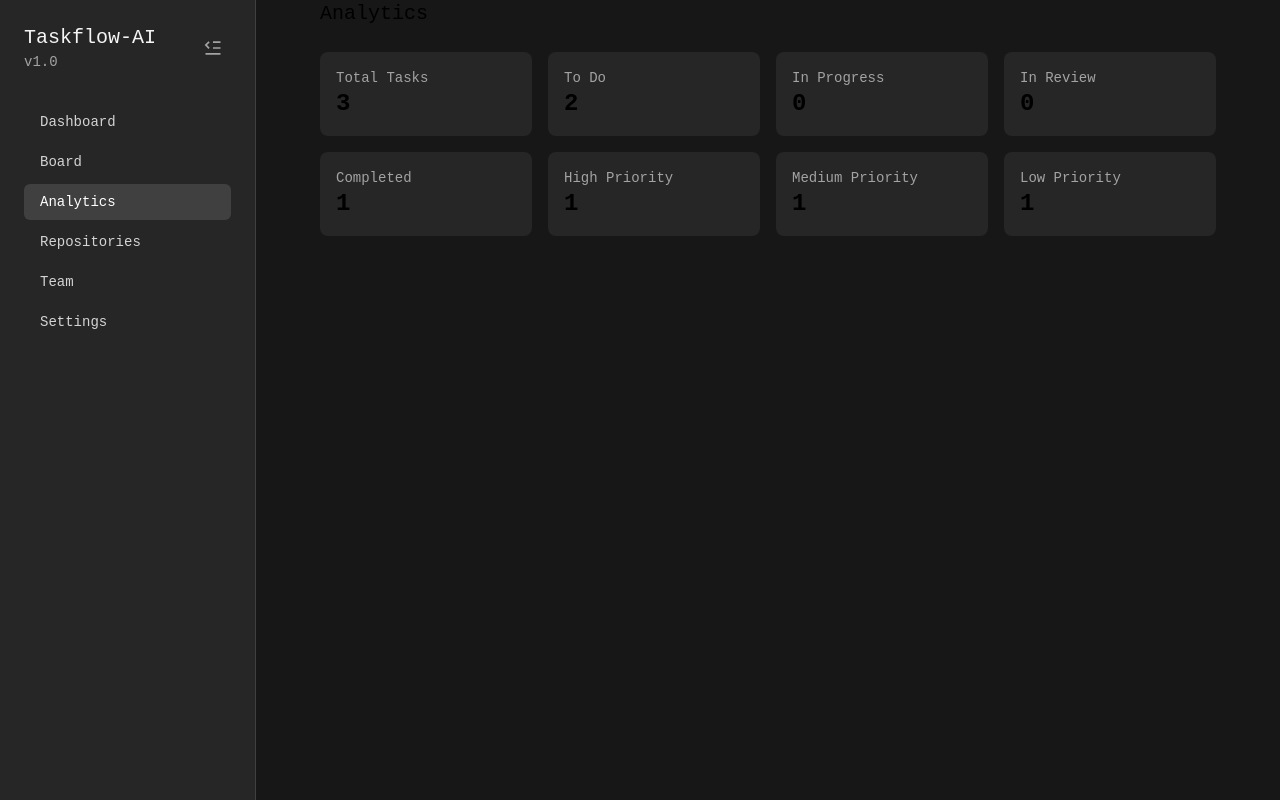
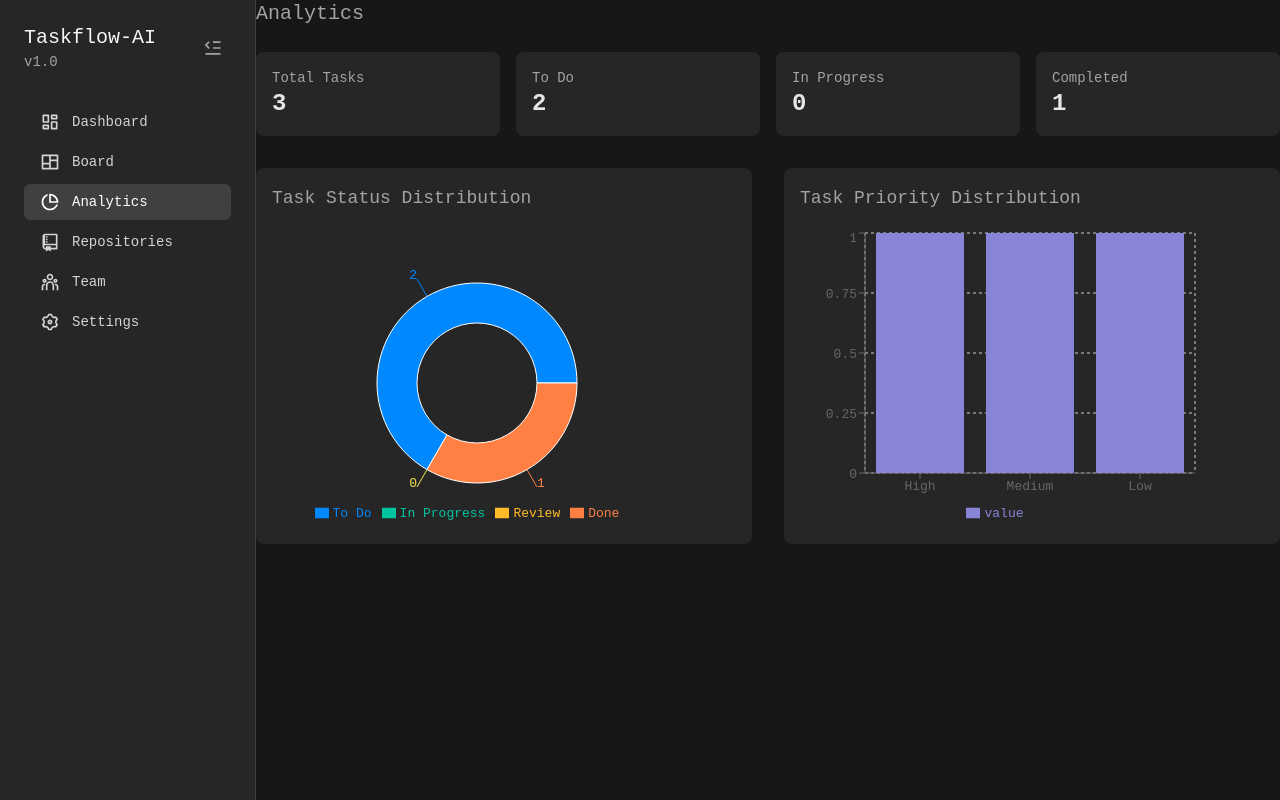
Before and after one commit to TM1988/Taskflow-AI, a Next.js app: page /analytics in a window 1280 px wide. Built offline with nearby package versions, Linux system fonts and the light colour scheme.

Commit message:
Add icons and fix text colors

```diff
--- a/app/analytics/page.tsx
+++ b/app/analytics/page.tsx
@@ -2,6 +2,7 @@
 
 import { useContext } from 'react'
 import { TodoContext } from '@/app/providers'
+import { BarChart, Bar, XAxis, YAxis, CartesianGrid, Tooltip, Legend, PieChart, Pie, Cell } from 'recharts'
 
 export default function Analytics() {
   const { tasks = [] } = useContext(TodoContext) || {}
@@ -17,42 +18,77 @@ export default function Analytics() {
     lowPriority: tasks.filter(task => task.priority === 'low').length,
   }
 
+  const statusData = [
+    { name: 'To Do', value: stats.todo },
+    { name: 'In Progress', value: stats.inProgress },
+    { name: 'Review', value: stats.review },
+    { name: 'Done', value: stats.done },
+  ]
+
+  const priorityData = [
+    { name: 'High', value: stats.highPriority },
+    { name: 'Medium', value: stats.mediumPriority },
+    { name: 'Low', value: stats.lowPriority },
+  ]
+
+  const COLORS = ['#0088FE', '#00C49F', '#FFBB28', '#FF8042']
+
   return (
-    <div className="max-w-4xl mx-auto">
-      <h2 className="text-xl mb-6">Analytics</h2>
+    <div className="max-w-6xl mx-auto">
+      <h2 className="text-xl mb-6 text-gray-500 dark:text-gray-400">Analytics</h2>
 
-      <div className="grid grid-cols-2 md:grid-cols-4 gap-4">
+      <div className="grid grid-cols-2 md:grid-cols-4 gap-4 mb-8">
         <div className="bg-white dark:bg-gray-800 p-4 rounded-lg">
           <h3 className="text-sm text-gray-500 dark:text-gray-400">Total Tasks</h3>
-          <p className="text-2xl font-bold">{stats.total}</p>
+          <p className="text-2xl font-bold text-gray-700 dark:text-gray-200">{stats.total}</p>
         </div>
         <div className="bg-white dark:bg-gray-800 p-4 rounded-lg">
           <h3 className="text-sm text-gray-500 dark:text-gray-400">To Do</h3>
-          <p className="text-2xl font-bold">{stats.todo}</p>
+          <p className="text-2xl font-bold text-gray-700 dark:text-gray-200">{stats.todo}</p>
         </div>
         <div className="bg-white dark:bg-gray-800 p-4 rounded-lg">
           <h3 className="text-sm text-gray-500 dark:text-gray-400">In Progress</h3>
-          <p className="text-2xl font-bold">{stats.inProgress}</p>
-        </div>
-        <div className="bg-white dark:bg-gray-800 p-4 rounded-lg">
-          <h3 className="text-sm text-gray-500 dark:text-gray-400">In Review</h3>
-          <p className="text-2xl font-bold">{stats.review}</p>
+          <p className="text-2xl font-bold text-gray-700 dark:text-gray-200">{stats.inProgress}</p>
         </div>
         <div className="bg-white dark:bg-gray-800 p-4 rounded-lg">
           <h3 className="text-sm text-gray-500 dark:text-gray-400">Completed</h3>
-          <p className="text-2xl font-bold">{stats.done}</p>
+          <p className="text-2xl font-bold text-gray-700 dark:text-gray-200">{stats.done}</p>
         </div>
+      </div>
+
+      <div className="grid grid-cols-1 md:grid-cols-2 gap-8">
         <div className="bg-white dark:bg-gray-800 p-4 rounded-lg">
-          <h3 className="text-sm text-gray-500 dark:text-gray-400">High Priority</h3>
-          <p className="text-2xl font-bold">{stats.highPriority}</p>
+          <h3 className="text-lg mb-4 text-gray-500 dark:text-gray-400">Task Status Distribution</h3>
+          <PieChart width={400} height={300}>
+            <Pie
+              data={statusData}
+              cx={200}
+              cy={150}
+              innerRadius={60}
+              outerRadius={100}
+              fill="#8884d8"
+              dataKey="value"
+              label
+            >
+              {statusData.map((entry, index) => (
+                <Cell key={`cell-${index}`} fill={COLORS[index % COLORS.length]} />
+              ))}
+            </Pie>
+            <Tooltip />
+            <Legend />
+          </PieChart>
         </div>
+
         <div className="bg-white dark:bg-gray-800 p-4 rounded-lg">
-          <h3 className="text-sm text-gray-500 dark:text-gray-400">Medium Priority</h3>
-          <p className="text-2xl font-bold">{stats.mediumPriority}</p>
-        </div>
-        <div className="bg-white dark:bg-gray-800 p-4 rounded-lg">
-          <h3 className="text-sm text-gray-500 dark:text-gray-400">Low Priority</h3>
-          <p className="text-2xl font-bold">{stats.lowPriority}</p>
+          <h3 className="text-lg mb-4 text-gray-500 dark:text-gray-400">Task Priority Distribution</h3>
+          <BarChart width={400} height={300} data={priorityData}>
+            <CartesianGrid strokeDasharray="3 3" />
+            <XAxis dataKey="name" />
+            <YAxis />
+            <Tooltip />
+            <Legend />
+            <Bar dataKey="value" fill="#8884d8" />
+          </BarChart>
         </div>
       </div>
     </div>
--- a/components/Sidebar.tsx
+++ b/components/Sidebar.tsx
@@ -3,15 +3,24 @@
 import { useState } from 'react'
 import Link from 'next/link'
 import { usePathname } from 'next/navigation'
-import { RiMenuFoldLine, RiMenuUnfoldLine } from 'react-icons/ri'
+import {
+  RiMenuFoldLine,
+  RiMenuUnfoldLine,
+  RiDashboardLine,
+  RiLayoutMasonryLine,
+  RiPieChartLine,
+  RiGitRepositoryLine,
+  RiTeamLine,
+  RiSettings3Line
+} from 'react-icons/ri'
 
 const navigation = [
-  { name: 'Dashboard', href: '/' },
-  { name: 'Board', href: '/board' },
-  { name: 'Analytics', href: '/analytics' },
-  { name: 'Repositories', href: '/repositories' },
-  { name: 'Team', href: '/team' },
-  { name: 'Settings', href: '/settings' },
+  { name: 'Dashboard', href: '/', icon: RiDashboardLine },
+  { name: 'Board', href: '/board', icon: RiLayoutMasonryLine },
+  { name: 'Analytics', href: '/analytics', icon: RiPieChartLine },
+  { name: 'Repositories', href: '/repositories', icon: RiGitRepositoryLine },
+  { name: 'Team', href: '/team', icon: RiTeamLine },
+  { name: 'Settings', href: '/settings', icon: RiSettings3Line },
 ]
 
 export default function Sidebar() {
@@ -43,21 +52,23 @@ export default function Sidebar() {
         <nav className="space-y-1">
           {navigation.map((item) => {
             const isActive = pathname === item.href
+            const Icon = item.icon
             return (
               <Link
                 key={item.href}
                 href={item.href}
                 className={`
-                  block px-4 py-2 rounded-md text-sm font-medium transition-colors
+                  flex items-center px-4 py-2 rounded-md text-sm font-medium transition-colors
                   ${isActive
                     ? 'bg-gray-100 dark:bg-gray-700 text-gray-900 dark:text-white'
                     : 'text-gray-600 dark:text-gray-300 hover:bg-gray-50 dark:hover:bg-gray-700 hover:text-gray-900 dark:hover:text-white'
                   }
-                  ${isCollapsed ? 'text-center' : ''}
+                  ${isCollapsed ? 'justify-center' : 'gap-3'}
                 `}
                 title={isCollapsed ? item.name : ''}
               >
-                {isCollapsed ? item.name.charAt(0) : item.name}
+                <Icon size={20} />
+                {!isCollapsed && <span>{item.name}</span>}
               </Link>
             )
           })}
```
